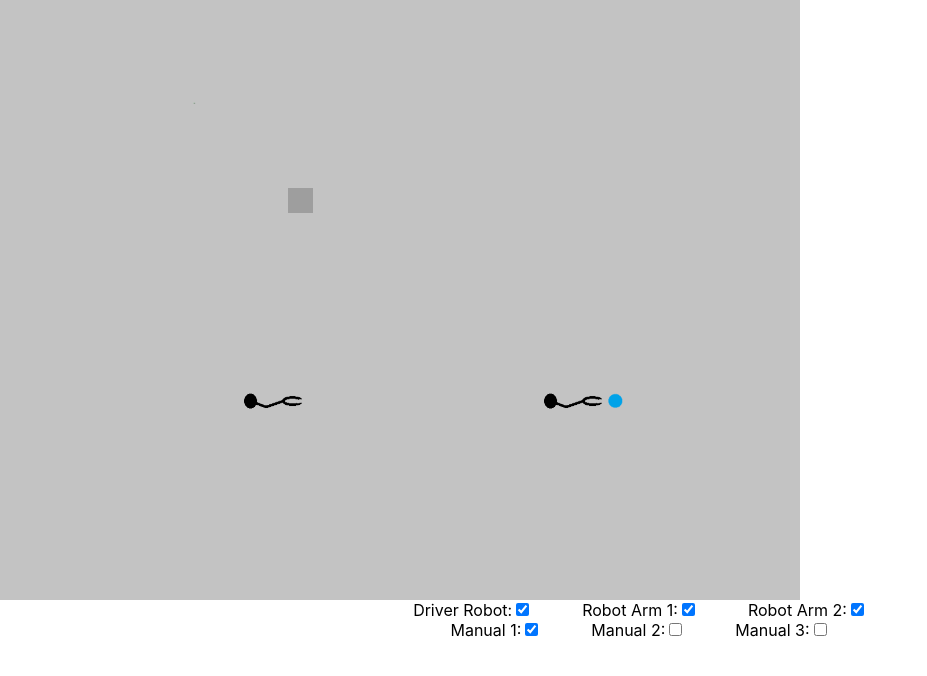
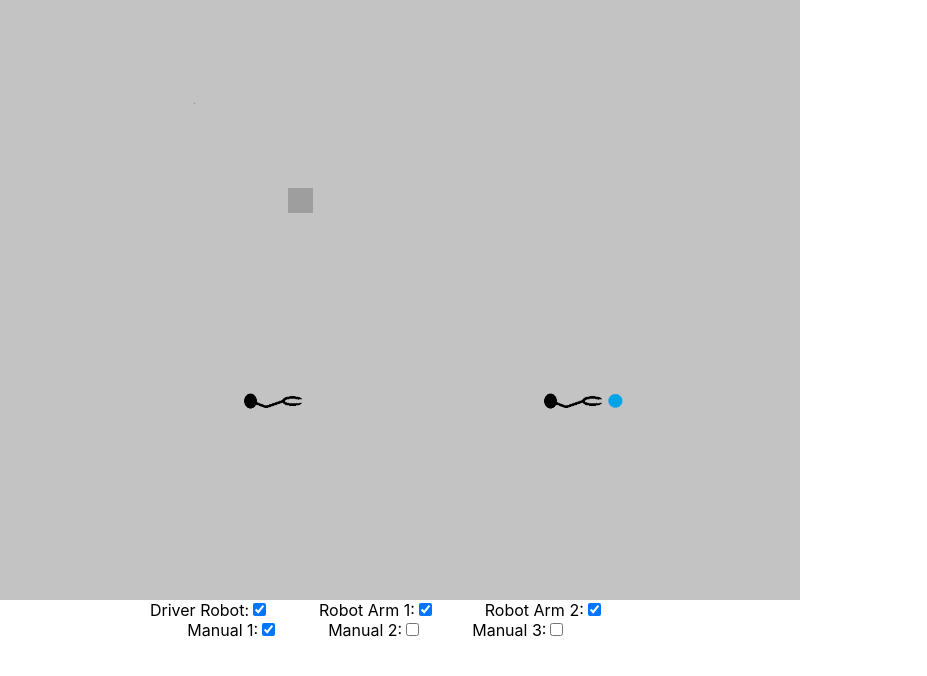
Before and after one commit to phil9987/hyperlab_demo_gui, a React (Create React App) app in the folder ui/: page / in a window 1280 px wide. Shown: the top 676 px of the page, without its empty margins (0-927 px from the left). Built offline with nearby package versions, Linux system fonts and the light colour scheme; no server answers; grey boxes are pictures that could not be loaded.

Commit message:
make checkboxes bound to left border

```diff
--- a/ui/src/App.css
+++ b/ui/src/App.css
@@ -42,6 +42,10 @@ div.terminal {
 .background {
   position:absolute;
 }
+.leftbound {
+  position: absolute;
+  left:150px;
+}
 .configsection {
   top:600px;
   left:0px;
--- a/ui/src/Components/Configuration.jsx
+++ b/ui/src/Components/Configuration.jsx
@@ -79,7 +79,7 @@ class Configuration extends React.Component {
 
     render() {
       return (
-        <form>
+        <form class="leftbound">
           <label class="marginRight">
             Driver Robot:
             <input
```
